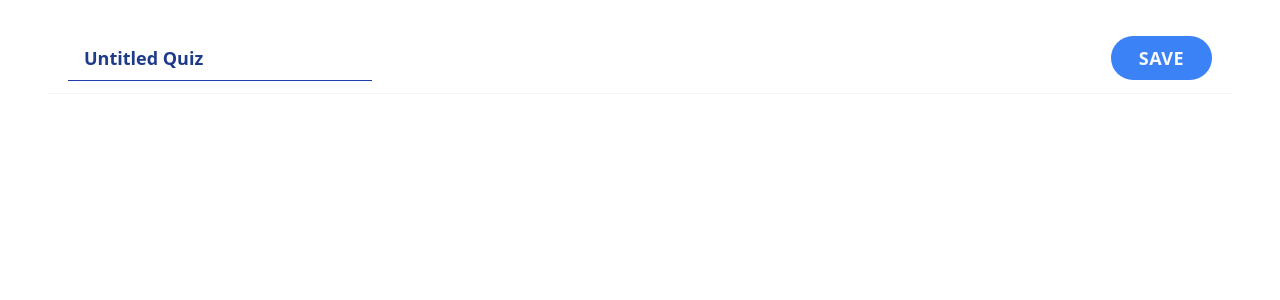
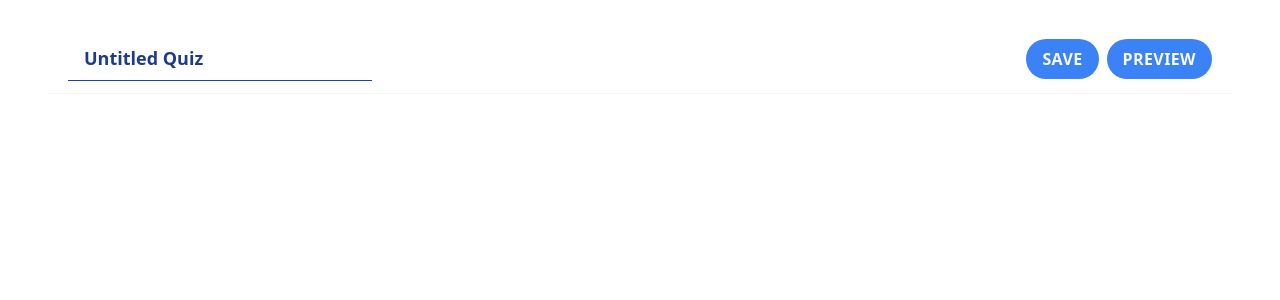
Before and after one commit to hashib786/HashibTester, a React (Vite) app in the folder frontend/: page /question in a window 1280 px wide. Shown: the top 300 px of the page. Built offline with nearby package versions, Linux system fonts and the light colour scheme.

Commit message:
Added reusable buttons

```diff
--- a/frontend/src/features/questioin/QuestionHeader.tsx
+++ b/frontend/src/features/questioin/QuestionHeader.tsx
@@ -1,11 +1,12 @@
 import { useState } from "react";
+import Button from "../../ui/Button";
 
 const QuestionHeader = () => {
   const [titleText, setTittleText] = useState("Untitled Quiz");
 
   return (
     <>
-      <header className="border-b border-gray-100 flex justify-between gap-4 flex-wrap py-3 px-5">
+      <header className="border-b border-gray-100 flex justify-between items-center gap-4 flex-wrap py-3 px-5">
         <div className="">
           <input
             className="px-4 font-semibold py-2 outline-none text-lg border-b border-blue-800"
@@ -14,10 +15,9 @@
             onChange={(e) => setTittleText(e.target.value)}
           />
         </div>
-        <div className="">
-          <button className="uppercase bg-blue-500 px-7 py-2 rounded-full text-gray-50 text-lg font-semibold tracking-wide">
-            save
-          </button>
+        <div className="flex gap-2  ">
+          <Button>Save</Button>
+          <Button>Preview</Button>
         </div>
       </header>
     </>
--- /dev/null
+++ b/frontend/src/ui/Button.tsx
@@ -0,0 +1,11 @@
+import { ReactNode } from "react";
+
+const Button = ({ children }: { children: ReactNode }) => {
+  return (
+    <button className="uppercase bg-blue-500 px-4 py-2 rounded-full  text-gray-50 text-base font-semibold tracking-wide duration-500 hover:bg-blue-600 active:scale-75">
+      {children}
+    </button>
+  );
+};
+
+export default Button;
```
